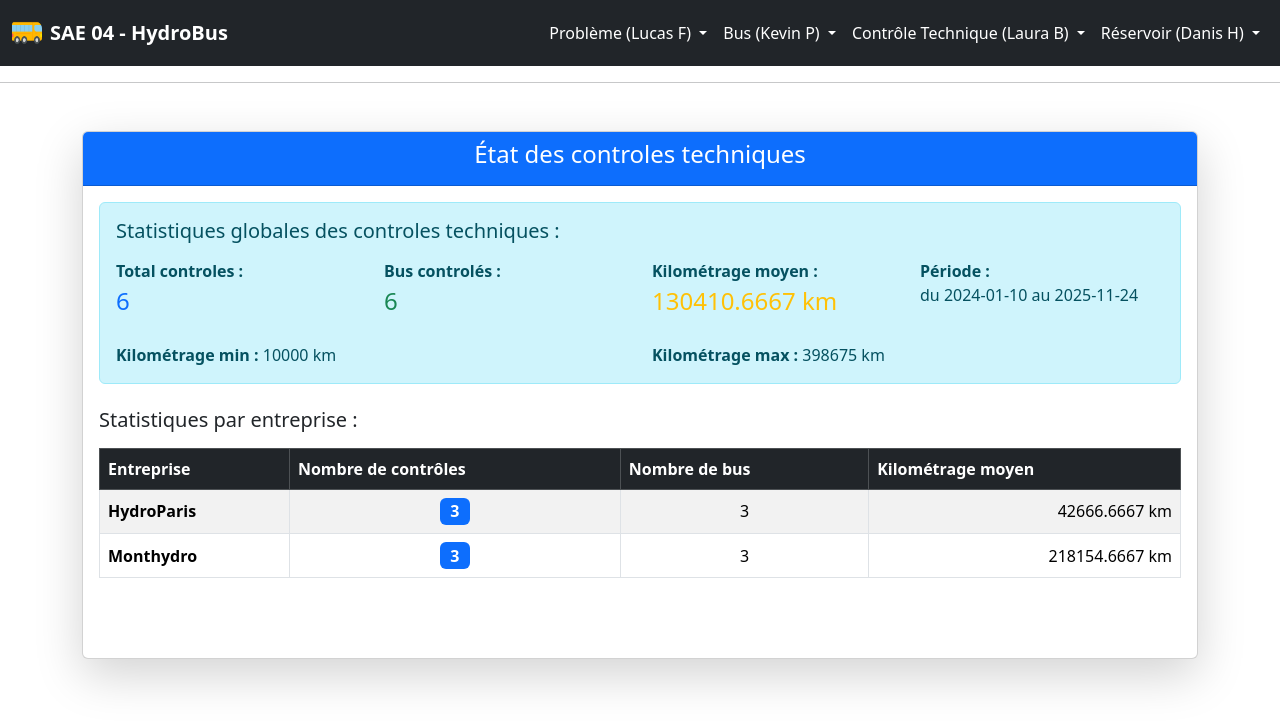
After one commit to Laura1726/SAE_04, a Flask app: page /etat/ctrl-technique in a window 1280 px wide. The commit adds this page. Shown: the top 727 px of the page. Run offline with Flask 3, Linux system fonts and the light colour scheme; data comes from the database, SQL or seed files in the repository; both versions use the stored data as it was after the commit; some libraries are stand-ins or nearby versions.

Commit message:
ajout etat et nav bar

```diff
--- a/Flask/app.py
+++ b/Flask/app.py
@@ -181,5 +181,38 @@ def delete_ctrl_technique():
     return redirect('/ctrl-technique/show')
 
 
+@app.route('/etat/ctrl-technique', methods=['GET'])
+def etat_ctrl_technique():
+    mycursor = get_db().cursor()
+
+    # stats global des controles techniques
+    sql= '''
+                         SELECT COUNT(DISTINCT ct.id_ctrl_technique) AS total_controles,
+                                COUNT(DISTINCT ct.bus_id) AS nb_bus_controles,
+                                AVG(ct.kilometrage) AS kilometrage_moyen,
+                                MAX(ct.kilometrage) AS kilometrage_max,
+                                MIN(ct.kilometrage) AS kilometrage_min,
+                                MAX(ct.date_controle_technique) AS dernier_controle,
+                                MIN(ct.date_controle_technique) AS premier_controle
+                         FROM controle_technique ct
+                         '''
+    mycursor.execute(sql)
+    stats_globales = mycursor.fetchone()
+
+    # stats par entreprise
+    sql = '''
+                           SELECT e.nom_entreprise,COUNT(ct.id_ctrl_technique) AS nb_controles,AVG(ct.kilometrage) AS km_moyen,COUNT(DISTINCT ct.bus_id) AS nb_bus_entreprise
+                           FROM controle_technique ct
+                            JOIN bus b ON b.id_bus = ct.bus_id
+                            JOIN entreprise e ON e.id_entreprise = b.entreprise_id
+                           GROUP BY e.id_entreprise, e.nom_entreprise
+                           ORDER BY nb_controles ASC
+                           '''
+    mycursor.execute(sql)
+    stats_entreprise = mycursor.fetchall()
+
+    return render_template('ctrl_technique/etat_ctrl_technique.html',stats_globales=stats_globales,stats_entreprise=stats_entreprise)
+
+
 if __name__ == '__main__':
     app.run()
--- a/Flask/static/style.css
+++ b/Flask/static/style.css
@@ -0,0 +1,7 @@
+.logo{
+    width: 30Px;
+}
+
+.gras{
+    font-weight: bold;
+}
--- a/Flask/templates/_nav.html
+++ b/Flask/templates/_nav.html
@@ -1,25 +1,67 @@
-<nav class="navbar navbar-expand-lg bg-body-tertiary ">
+<nav class="navbar navbar-expand-lg navbar-dark bg-dark">
     <div class="container-fluid">
-        <div class="collapse navbar-collapse" id="navbarText">
-            <a href="/">
-                <img src="/static/images/salle-de-cours.png" class="logo" alt="image salle cours">
-            </a>
-            S1 BDD 30
-          <ul class="nav nav-pills">
-            <li class="nav-item me-2">
-              <a href="/probleme/show" class="btn btn-info"> Probleme (Lucas F) </a>
-            </li>
-            <li class="nav-item me-2">
-              <a href="/bus/show" class="btn btn-info"> Bus (Kevin P)</a>
-            </li>
-              <li class="nav-item">
-              <a href="/ctrl-technique/show" class="btn btn-info"> Controle Technique (Laura B)</a>
-            </li>
-              <li class="nav-item">
-              <a href="/reservoir/show" class="btn btn-info"> Reservoir (Danis H)</a>
-            </li>
-          </ul>
+        <a class="navbar-brand d-flex align-items-center" href="/">
+            <img src="/static/autobus.png" class="logo me-2" alt="image hydrobus" style="height: 40px;">
+            <span class="fw-bold">SAE 04 - HydroBus</span>
+        </a>
 
+        <button class="navbar-toggler" type="button" data-bs-toggle="collapse" data-bs-target="#navbarNavDropdown"
+                aria-controls="navbarNavDropdown" aria-expanded="false" aria-label="Toggle navigation">
+            <span class="navbar-toggler-icon"></span>
+        </button>
+
+        <div class="collapse navbar-collapse" id="navbarNavDropdown">
+            <ul class="navbar-nav ms-auto">
+
+                <!-- Menu Problème (Lucas F) -->
+                <li class="nav-item dropdown">
+                    <a class="nav-link dropdown-toggle text-white" href="#" role="button" data-bs-toggle="dropdown" aria-expanded="false">
+                        Problème (Lucas F)
+                    </a>
+                    <ul class="dropdown-menu">
+                        <li><a class="dropdown-item" href="/probleme/show">Afficher les Problèmes</a></li>
+                        <li><hr class="dropdown-divider"></li>
+                        <li><a class="dropdown-item" href="/etat/probleme">État : Statistiques Problèmes</a></li>
+                    </ul>
+                </li>
+
+                <!-- Menu Bus (Kevin P) -->
+                <li class="nav-item dropdown">
+                    <a class="nav-link dropdown-toggle text-white" href="#" role="button" data-bs-toggle="dropdown" aria-expanded="false">
+                        Bus (Kevin P)
+                    </a>
+                    <ul class="dropdown-menu">
+                        <li><a class="dropdown-item" href="/bus/show">Afficher les Bus</a></li>
+                        <li><hr class="dropdown-divider"></li>
+                        <li><a class="dropdown-item" href="/etat/bus">État : Flotte de Bus</a></li>
+                    </ul>
+                </li>
+
+                <!-- Menu Contrôle Technique (Laura B) -->
+                <li class="nav-item dropdown">
+                    <a class="nav-link dropdown-toggle text-white" href="#" role="button" data-bs-toggle="dropdown" aria-expanded="false">
+                        Contrôle Technique (Laura B)
+                    </a>
+                    <ul class="dropdown-menu">
+                        <li><a class="dropdown-item" href="/ctrl-technique/show">Afficher les Contrôles Techniques</a></li>
+                        <li><hr class="dropdown-divider"></li>
+                        <li><a class="dropdown-item" href="/etat/ctrl-technique">État : Statistiques Contrôles</a></li>
+                    </ul>
+                </li>
+
+                <!-- Menu Réservoir (Danis H) -->
+                <li class="nav-item dropdown">
+                    <a class="nav-link dropdown-toggle text-white" href="#" role="button" data-bs-toggle="dropdown" aria-expanded="false">
+                        Réservoir (Danis H)
+                    </a>
+                    <ul class="dropdown-menu">
+                        <li><a class="dropdown-item" href="/reservoir/show">Afficher les Réservoirs</a></li>
+                        <li><hr class="dropdown-divider"></li>
+                        <li><a class="dropdown-item" href="/etat/reservoir">État : Réservoirs H2</a></li>
+                    </ul>
+                </li>
+
+            </ul>
         </div>
     </div>
 </nav>
--- /dev/null
+++ b/Flask/templates/ctrl_technique/etat_ctrl_technique.html
@@ -0,0 +1,100 @@
+{% extends 'layout.html' %}
+
+{% block title %}
+<title>État des contrôles techniques</title>
+{% endblock %}
+
+{% block body %}
+<div class="container mt-5">
+  <div class="row justify-content-center">
+    <div class="col-md-12">
+      <div class="card shadow-lg">
+        <div class="card-header bg-primary text-white text-center">
+          <h4>État des controles techniques</h4>
+        </div>
+        <div class="card-body">
+
+          <div class="alert alert-info mb-4">
+            <h5 class="mb-3">Statistiques globales des controles techniques :</h5>
+            {% if stats_globales %}
+            <div class="row">
+              <div class="col-md-3">
+                <p class="mb-2">
+                  <span class="gras">Total controles :</span><br>
+                  <span class="fs-4 text-primary">{{ stats_globales.total_controles }}</span>
+                </p>
+              </div>
+              <div class="col-md-3">
+                <p class="mb-2">
+                  <span class="gras">Bus controlés :</span><br>
+                  <span class="fs-4 text-success">{{ stats_globales.nb_bus_controles }}</span>
+                </p>
+              </div>
+              <div class="col-md-3">
+                <p class="mb-2">
+                  <span class="gras">Kilométrage moyen :</span><br>
+                  <span class="fs-4 text-warning">{{ stats_globales.kilometrage_moyen }} km</span>
+                </p>
+              </div>
+              <div class="col-md-3">
+                <p class="mb-2">
+                  <span class="gras">Période :</span><br>
+                  <span class="fs-6">du {{ stats_globales.premier_controle }} au {{ stats_globales.dernier_controle }}</span>
+                </p>
+              </div>
+            </div>
+            <div class="row mt-3">
+              <div class="col-md-6">
+                <p class="mb-0">
+                  <span class="gras">Kilométrage min :</span> {{ stats_globales.kilometrage_min }} km
+                </p>
+              </div>
+              <div class="col-md-6">
+                <p class="mb-0">
+                  <span class="gras">Kilométrage max :</span> {{ stats_globales.kilometrage_max }} km
+                </p>
+              </div>
+            </div>
+            {% endif %}
+          </div>
+
+          <h5 class="mb-3"> Statistiques par entreprise :</h5>
+          <div class="table-responsive mb-5">
+            <table class="table table-striped table-bordered align-middle">
+              <thead class="table-dark">
+                <tr>
+                  <th>Entreprise</th>
+                  <th>Nombre de contrôles</th>
+                  <th>Nombre de bus</th>
+                  <th>Kilométrage moyen</th>
+                </tr>
+              </thead>
+              <tbody>
+                {% if stats_entreprise | length >= 1 %}
+                  {% for stat in stats_entreprise %}
+                    <tr>
+                      <td><span class="gras">{{ stat.nom_entreprise }}</span></td>
+                      <td class="text-center">
+                        <span class="badge bg-primary fs-6">{{ stat.nb_controles }}</span>
+                      </td>
+                      <td class="text-center">{{ stat.nb_bus_entreprise }}</td>
+                      <td class="text-end">{{ stat.km_moyen }} km</td>
+                    </tr>
+                  {% endfor %}
+                {% else %}
+                  <tr>
+                    <td colspan="4" class="text-center text-muted">
+                      Aucune statistique disponible
+                    </td>
+                  </tr>
+                {% endif %}
+              </tbody>
+            </table>
+          </div>
+
+        </div>
+      </div>
+    </div>
+  </div>
+</div>
+{% endblock %}
--- a/Flask/templates/layout.html
+++ b/Flask/templates/layout.html
@@ -26,7 +26,7 @@
 {% endwith %}
 
 {% block body %}
-    <h2 style="color:blue">layout.html</h2>
+    <h2 style="color:blue">Hydrobus</h2>
 {% endblock %}
 {% block javascripts %}
     <script src="{{ url_for('static', filename='bootstrap/js/bootstrap.js') }}"></script>
```
Also changed, not shown: Flask/sql_projet.sql (+31 -10 lines).
